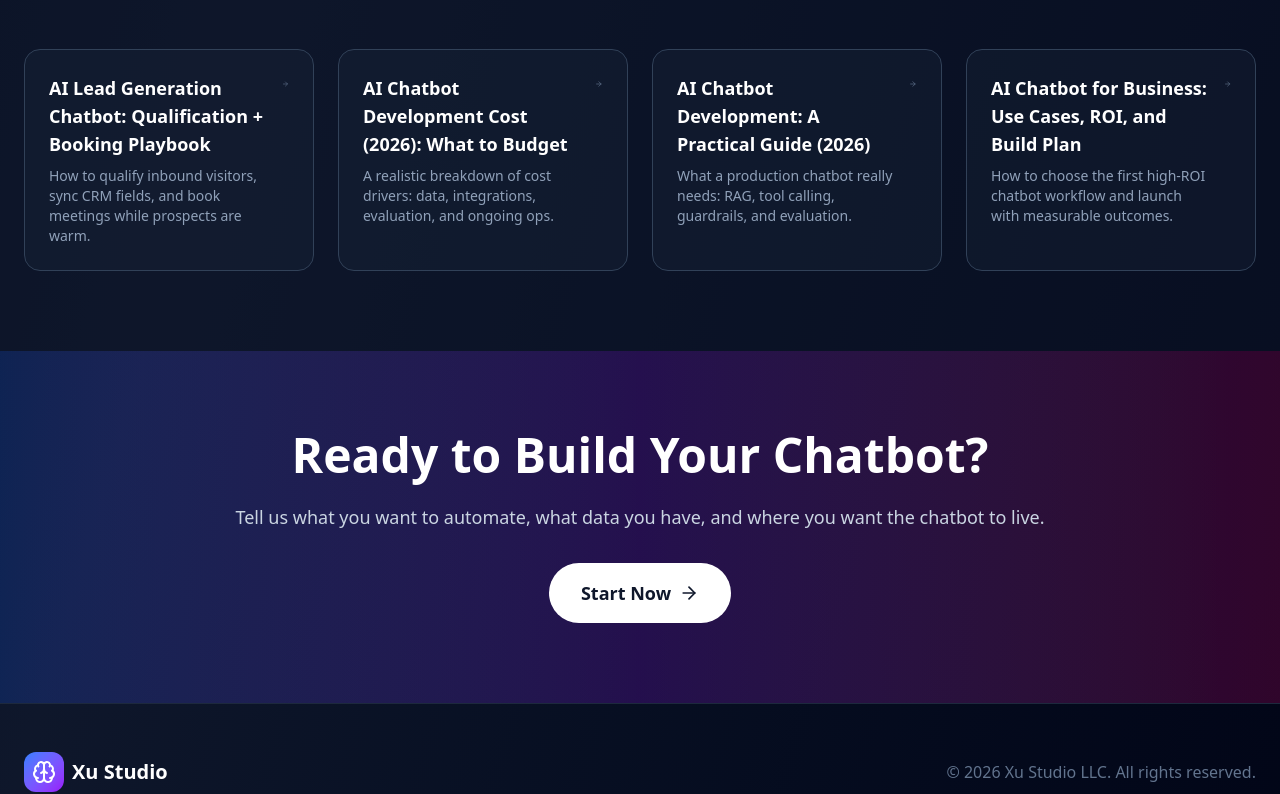
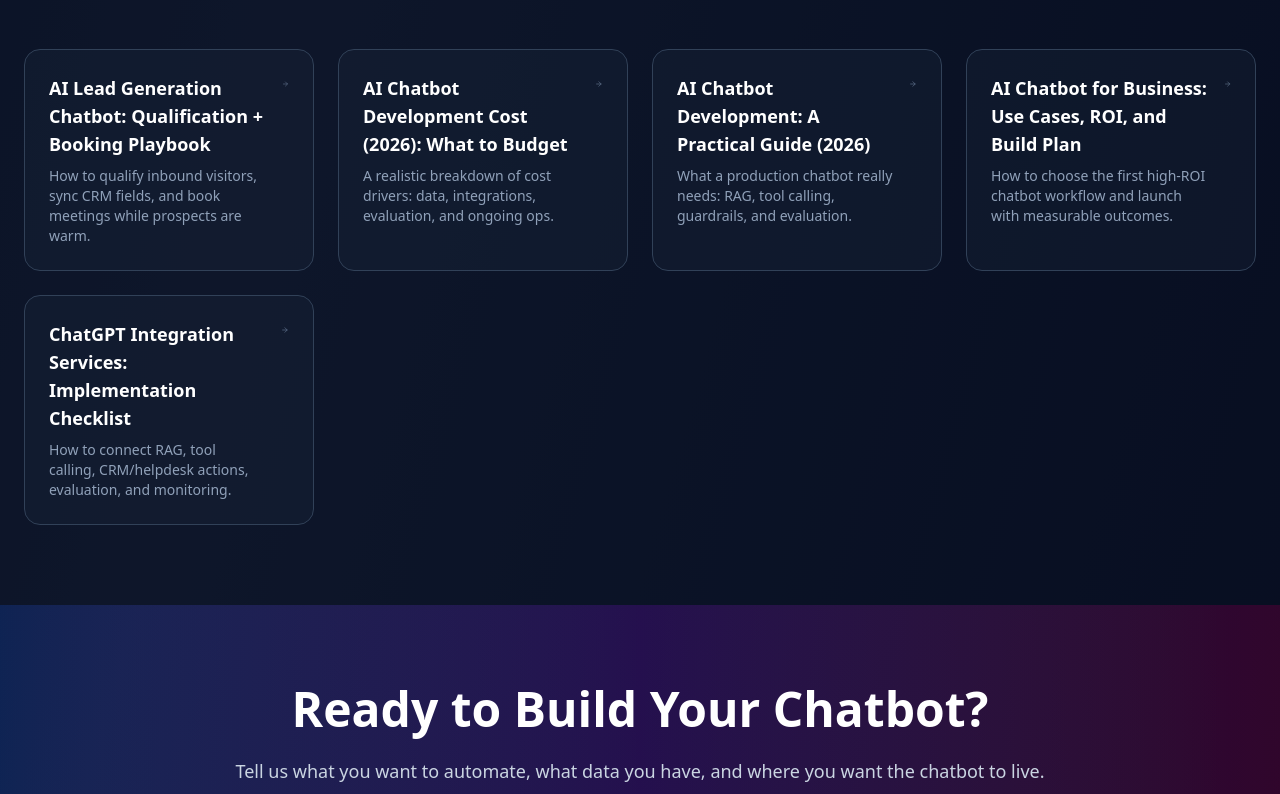
Before and after one commit to ethansure/thexu-studio, a Next.js app: page /ai-chatbot in a window 1280 px wide. Shown: the part 3467-4261 px from the top of the page. Built offline with nearby package versions, Linux system fonts and the light colour scheme.

Commit message:
seo: link chatbot page to chatgpt integration guide

```diff
--- a/src/app/ai-chatbot/page.tsx
+++ b/src/app/ai-chatbot/page.tsx
@@ -426,6 +426,11 @@ export default function AIChatbotPage() {
                   desc: 'How to choose the first high-ROI chatbot workflow and launch with measurable outcomes.',
                   href: '/insights/ai-chatbot-for-business',
                 },
+                {
+                  title: 'ChatGPT Integration Services: Implementation Checklist',
+                  desc: 'How to connect RAG, tool calling, CRM/helpdesk actions, evaluation, and monitoring.',
+                  href: '/insights/chatgpt-integration-services',
+                },
               ].map((item) => (
                 <Link
                   key={item.href}
```
